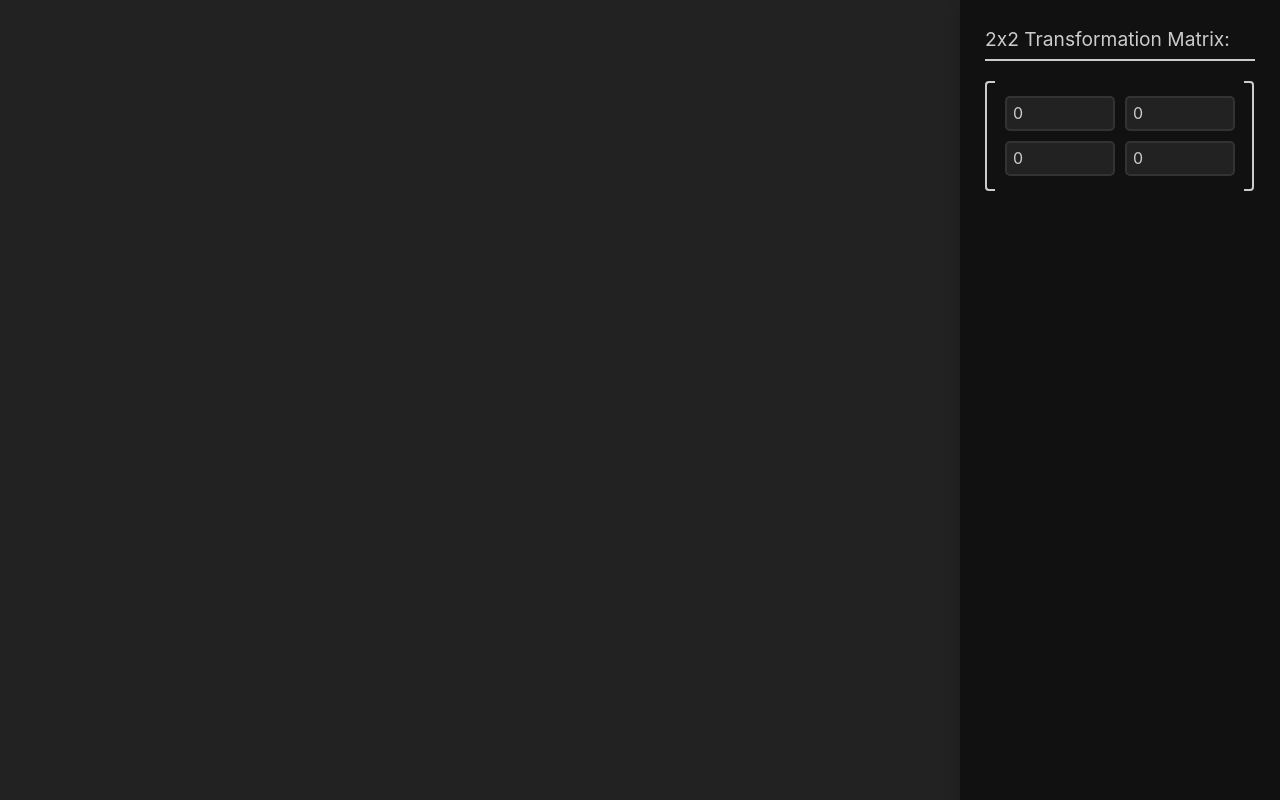
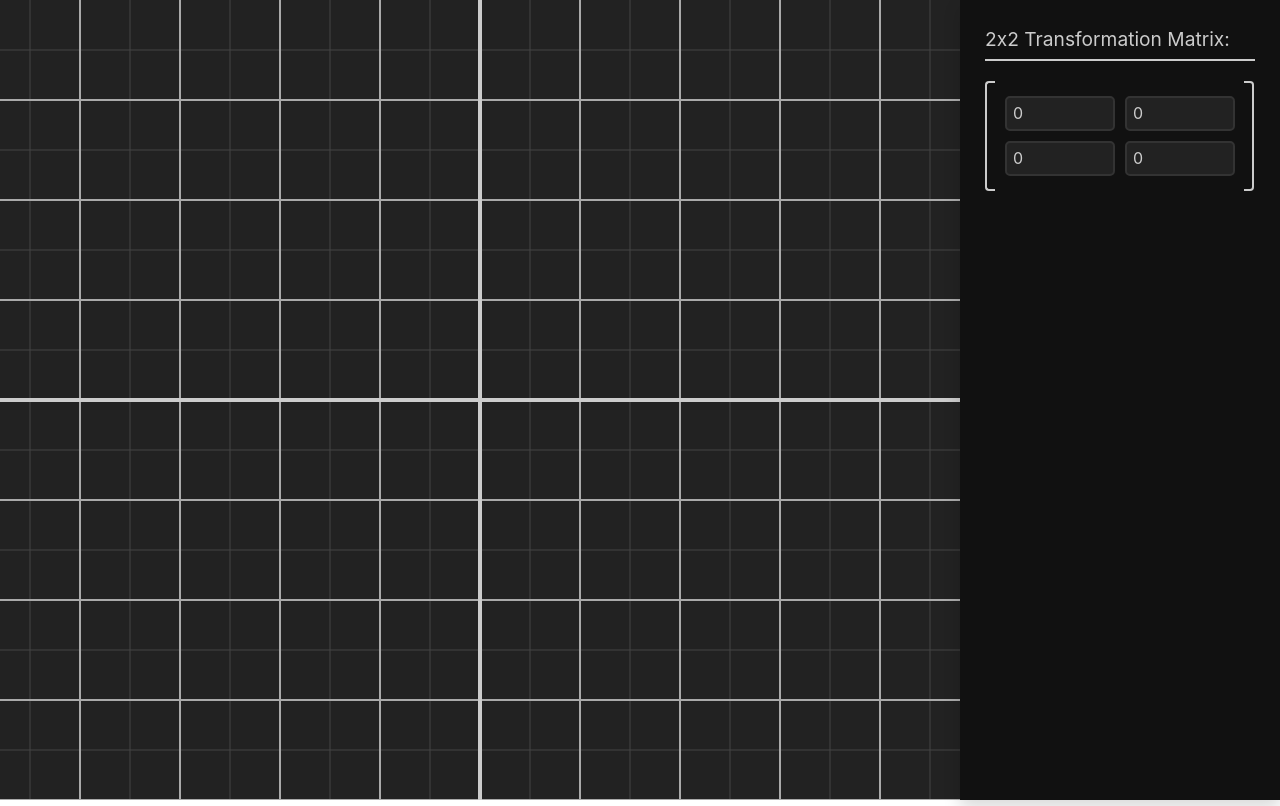
Before and after one commit to PixelZerg/linear-transformation, a plain HTML site: page index.html in a window 1280 px wide. Drawn offline with nearby package versions, Linux system fonts and the light colour scheme.

Commit message:
grid drawing

```diff
--- a/index.html
+++ b/index.html
@@ -32,6 +32,8 @@
                             </table>
                             <div class="rbrac" style="opacity: 0;"></div>
                         </div>
+                        <!-- <p>Other thing:</p> -->
+
                     </div>
                 </div>
         </div>
@@ -40,5 +42,6 @@
     integrity="sha256-3edrmyuQ0w65f8gfBsqowzjJe2iM6n0nKciPUp8y+7E="
     crossorigin="anonymous"></script>
     <script src="ui.js"></script>
+    <script src="linear-transformation.js"></script>
     </body>
 </html>
--- a/linear-transformation.js
+++ b/linear-transformation.js
@@ -1,5 +1,8 @@
 //colours
 const C_BACKG = '#222';
+const C_FORE = '#ccc';
+const C_FORE_DARKER = '#aaa';
+const C_FORE_DARKEST = '#444';
 
 // engine vars
 var t = 0; // gametime
@@ -7,6 +10,115 @@ var f = 1000.0/120; //120 = fps
 
 var c = document.getElementById('c'),
 cx = c.getContext('2d');
+
+// origin screen coordinates
+var ox = 0;
+var oy = 0;
+
+// length of one 'unit' in pixels
+var unit = 100;
+
+//#region drawing
+function drawOriginalGrid(){
+    cx.strokeStyle = C_FORE_DARKEST;
+    cx.lineWidth = 0.01*unit;
+
+    // x lines
+    for(var i = 0; i < c.width-ox; i+=unit/2){
+        // right of x axis
+        cx.beginPath();
+        cx.moveTo(ox+i,0);
+        cx.lineTo(ox+i,c.height);
+        cx.stroke();
+    }
+    for(var i = 0; i < ox; i+=unit/2){
+        // left of x axis
+        cx.beginPath();
+        cx.moveTo(ox-i,0);
+        cx.lineTo(ox-i,c.height);
+        cx.stroke();
+    }
+
+    // y lines
+    for(var i = 0; i < c.width-oy; i+=unit/2){
+        // below y axis
+        cx.beginPath();
+        cx.moveTo(0,oy+i);
+        cx.lineTo(c.width,oy+i);
+        cx.stroke();
+    }
+    for(var i = 0; i < oy; i+=unit/2){
+        // above y axis
+        cx.beginPath();
+        cx.moveTo(0,oy-i);
+        cx.lineTo(c.width,oy-i);
+        cx.stroke();
+    }
+
+    // // x axis
+    // cx.beginPath();
+    // cx.moveTo(0,oy);
+    // cx.lineTo(c.width, oy);
+    // cx.stroke();
+
+    // // y axis
+    // cx.beginPath();
+    // cx.moveTo(ox,0);
+    // cx.lineTo(ox, c.height);
+    // cx.stroke();
+}
+function drawGrid(){
+    cx.strokeStyle = C_FORE_DARKER;
+    cx.lineWidth = 0.02*unit;
+
+    // x lines
+    for(var i = 0; i < c.width-ox; i+=unit){
+        // right of x axis
+        cx.beginPath();
+        cx.moveTo(ox+i,0);
+        cx.lineTo(ox+i,c.height);
+        cx.stroke();
+    }
+    for(var i = 0; i < ox; i+=unit){
+        // left of x axis
+        cx.beginPath();
+        cx.moveTo(ox-i,0);
+        cx.lineTo(ox-i,c.height);
+        cx.stroke();
+    }
+
+    // y lines
+    for(var i = 0; i < c.width-oy; i+=unit){
+        // below y axis
+        cx.beginPath();
+        cx.moveTo(0,oy+i);
+        cx.lineTo(c.width,oy+i);
+        cx.stroke();
+    }
+    for(var i = 0; i < oy; i+=unit){
+        // above y axis
+        cx.beginPath();
+        cx.moveTo(0,oy-i);
+        cx.lineTo(c.width,oy-i);
+        cx.stroke();
+    }
+
+    cx.strokeStyle = C_FORE;
+    cx.lineWidth = 0.04*unit;
+
+    // x axis
+    cx.beginPath();
+    cx.moveTo(0,oy);
+    cx.lineTo(c.width, oy);
+    cx.stroke();
+
+    // y axis
+    cx.beginPath();
+    cx.moveTo(ox,0);
+    cx.lineTo(ox, c.height);
+    cx.stroke();
+}
+//#endregion
 
 //#region clearing
 function clearAll(){
@@ -36,16 +148,19 @@ function clearAll(){
     },f);
 
     function init(){
+        ox = c.width/2;
+        oy = c.height/2;
     }
 
     function update(){
     }
 
     function draw(){
-        cx.fillStyle = "#fff";
-        cx.fillRect(c.width-110,c.height-110,100,100);
+        drawOriginalGrid();
+        drawGrid();
     }
 
     function clear(){
+        clearAll();
     }
 })();
```
